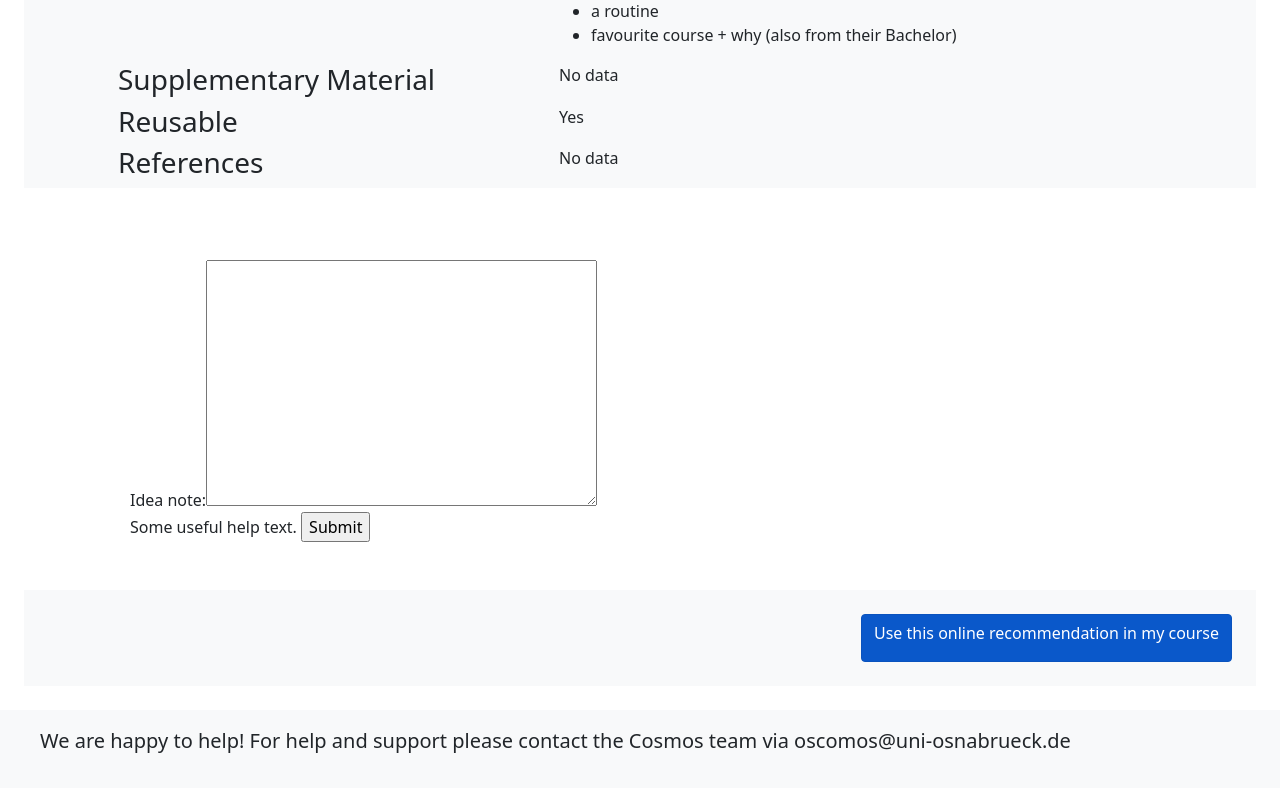
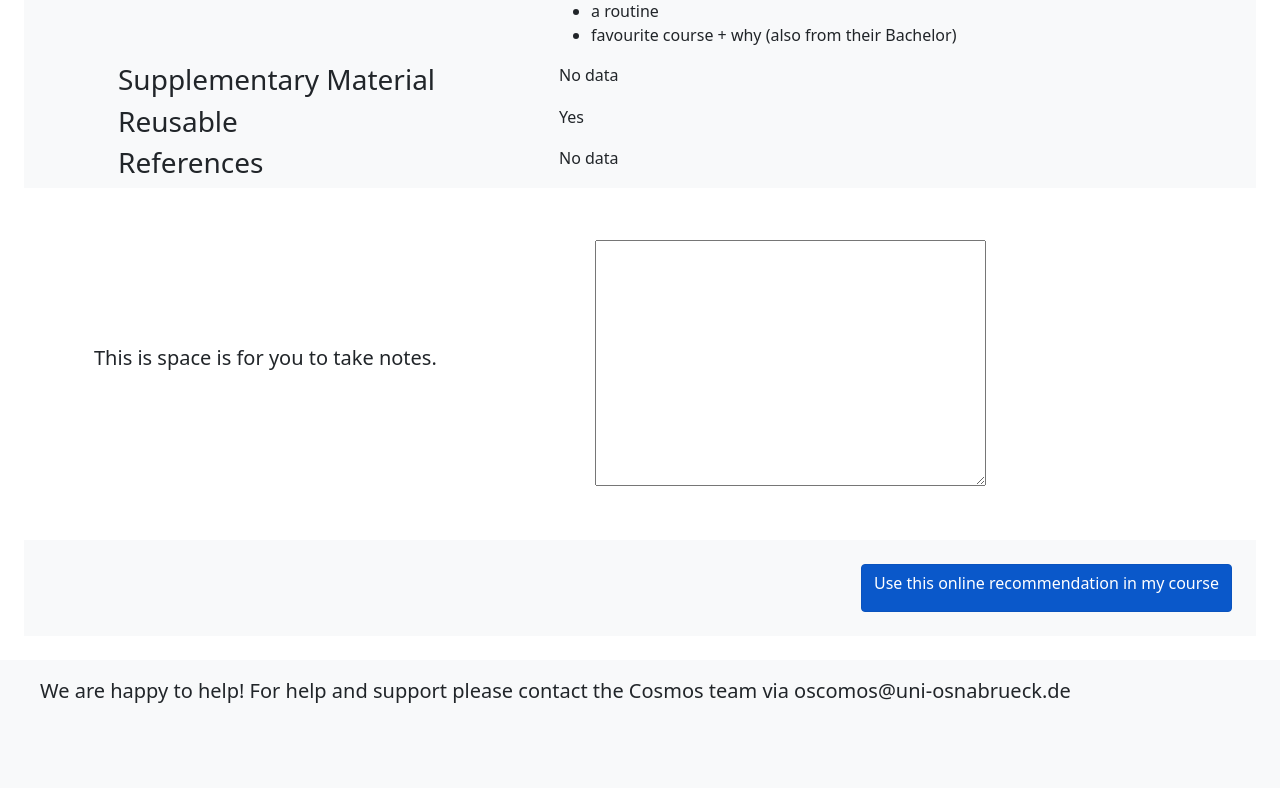
Before and after one commit to yesidc/toolbox, a Django app: page /None/1/detailed_view/ in a window 1280 px wide. Shown: the part 1438-2226 px from the top of the page. After the commit the page ends 2141 px from the top, so only its background shows below. Run offline with Django 3.2, Linux system fonts and the light colour scheme; data comes from the database, SQL or seed files in the repository; data that the repository does not hold is empty; some libraries are stand-ins or nearby versions.

Commit message:
change form on idea_detail page

```diff
--- a/plan/forms.py
+++ b/plan/forms.py
@@ -5,9 +5,9 @@ class NotesForm (ModelForm):
     class Meta:
         model= Notes
         fields= ['idea_note']
-        help_texts = {
-            'idea_note': ('Some useful help text.'),
-        }
+        # help_texts = {
+        #     'idea_note': ('Some useful help text.'),
+        # }
 
 class PlanForm (ModelForm):
     class Meta:
--- a/plan/templates/plan/idea_detail.html
+++ b/plan/templates/plan/idea_detail.html
@@ -218,14 +218,17 @@
 
 
 
-    <section class="bg-body mt-4">
+    <section class="bg-body mt-1">
     <div class="container">
         <div class="row">
-            <div class="col-md-10 col-sm-12 p-5">
-                <form action="" method="POST">
+            <div class="col-md-5">
+                <div class="d-flex h-100"><p class="lead align-self-center">This is space is for you to take notes.</p></div>
+            </div>
+            <div class="col-md-7 p-5">
+                <form action="" method="POST" id="notes-form">
                     {% csrf_token %}
-                    {{ form }}
-                    <input type="submit" name="Submit">
+                    {{ form.idea_note }}
+
                 </form>
             </div>
         </div>
@@ -238,8 +241,9 @@
         <div class="d-flex justify-content-end">
             <div>
 
-                <a href="{% url 'use_idea' %}" class="btn btn-primary active m-4 pb-3" aria-current="page">Use this online recommendation in my
-                    course</a>
+{#                <a href="{% url 'use_idea' %}" class="btn btn-primary active m-4 pb-3" aria-current="page">Use this online recommendation in my#}
+{#                    course</a>#}
+<button type="submit" form="notes-form" value="Submit" class="btn btn-primary active m-4 pb-3">Use this online recommendation in my course</button>
 
             </div>
 
```
